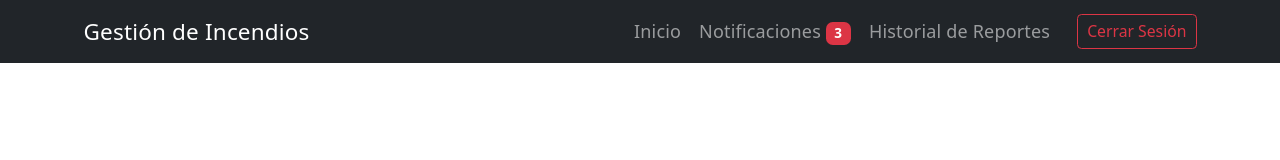
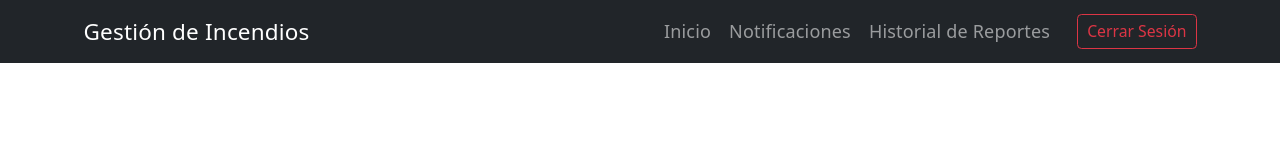
Before and after one commit to barc05/front, a React (Vite) app: page / in a window 1280 px wide. Shown: the top 160 px of the page. Built offline with nearby package versions, Linux system fonts and the light colour scheme; no server answers; sample sign-in values are in the browser's storage.

Commit message:
numero navbar notificaciones

```diff
--- a/src/components/Navbar.jsx
+++ b/src/components/Navbar.jsx
@@ -35,7 +35,6 @@ const NavigationBar = () => {
                 {/* --- NUEVO ENLACE DE NOTIFICACIONES --- */}
                 <Nav.Link as={Link} to="/notificaciones">
                   Notificaciones
-                  <Badge bg="danger" className="ms-1">3</Badge>
                 </Nav.Link>
                 <Nav.Link as={Link} to="/reportes">Historial de Reportes</Nav.Link>
 
```
